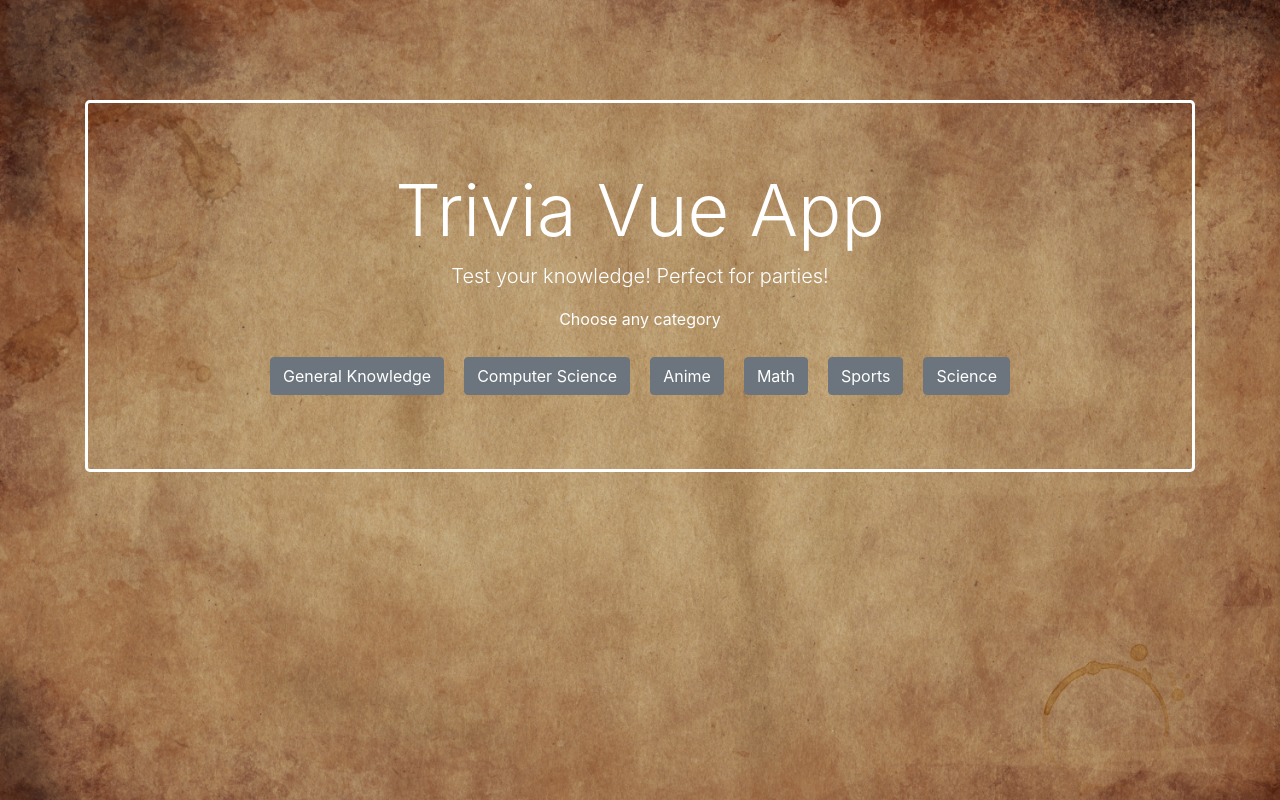
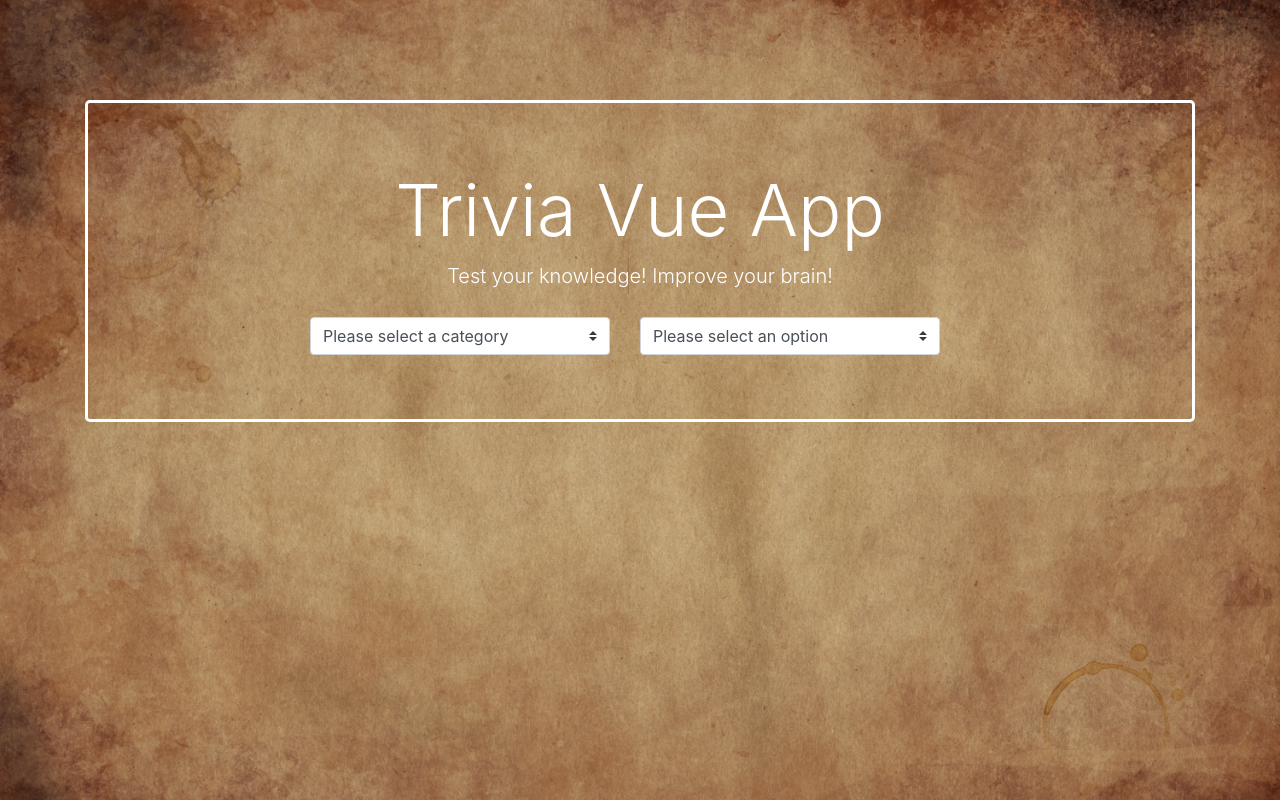
Before and after one commit to SiddarthPandian/Trivia-Vue-App, a Vue app: page /#/ in a window 1280 px wide. Built offline with nearby package versions, Linux system fonts and the light colour scheme.

Commit message:
almost finished product

```diff
--- a/src/App.vue
+++ b/src/App.vue
@@ -54,12 +54,14 @@ export default {
     },
   },
   mounted: function() {
-    fetch(
-      `https://opentdb.com/api.php?amount=10&category=${this.$route.params.id}&type=multiple`,
-      {
-        method: "get",
-      }
-    )
+    if (this.$route.params.difficulty === "any") {
+      var url_api = `https://opentdb.com/api.php?amount=10&category=${this.$route.params.id}&type=multiple`;
+    } else {
+      url_api = `https://opentdb.com/api.php?amount=10&category=${this.$route.params.id}&type=multiple&difficulty=${this.$route.params.difficulty}`;
+    }
+    fetch(url_api, {
+      method: "get",
+    })
       .then((response) => {
         return response.json();
       })
--- a/src/components/Home.vue
+++ b/src/components/Home.vue
@@ -2,37 +2,80 @@
   <div class="container">
     <b-jumbotron
       header="Trivia Vue App"
-      lead="Test your knowledge! Perfect for parties!"
+      lead="Test your knowledge! Improve your brain!"
       :class="Object.keys(this.$route.params).length !== 0 ? 'testing' : ''"
       class="jumbo"
       text-variant="white"
     >
-      <p>Choose any category</p>
-      <router-link class="mybtn" to="/app/General/9" tag="b-button"
-        >General Knowledge</router-link
+      <b-form-select
+        v-model="category.cat_selected"
+        :options="category.cat_options"
+        style="max-width: 300px; margin-right: 30px; margin-top: 10px;"
+      ></b-form-select>
+
+      <b-form-select
+        v-model="difficulty.dif_selected"
+        :options="difficulty.dif_options"
+        style="max-width: 300px; margin-right: 30px; margin-top: 10px;"
+      ></b-form-select>
+
+      <div
+        v-if="
+          category.cat_selected !== null && difficulty.dif_selected !== null
+        "
+        style="margin-bottom: -25px; margin-top: 30px"
       >
-      <router-link class="mybtn" to="/app/Computer/18" tag="b-button"
-        >Computer Science</router-link
-      >
-      <router-link class="mybtn" to="/app/Anime/31" tag="b-button"
-        >Anime</router-link
-      >
-      <router-link class="mybtn" to="/app/Math/19" tag="b-button"
-        >Math</router-link
-      >
-      <router-link class="mybtn" to="/app/Sports/21" tag="b-button"
-        >Sports</router-link
-      >
-      <router-link class="mybtn" to="/app/Science/17" tag="b-button"
-        >Science</router-link
-      >
+        <router-link
+          class="mybtn"
+          :to="url()"
+          tag="b-button"
+          style="background-color: green;"
+          >Play!</router-link
+        >
+      </div>
     </b-jumbotron>
     <router-view></router-view>
   </div>
 </template>
 
 <script>
-export default {};
+export default {
+  data() {
+    return {
+      category: {
+        cat_selected: null,
+        cat_options: [
+          { value: null, text: "Please select a category" },
+          { value: "/app/General/9", text: "General Knowledge" },
+          { value: "/app/Computer/18", text: "Computer Science" },
+          { value: "/app/Anime/31", text: "Anime" },
+          { value: "/app/Sports/21", text: "Sports" },
+          { value: "/app/Science/17", text: "Science" },
+          { value: "/app/History/23", text: "History" },
+          { value: "/app/Geography/22", text: "Geography" },
+          { value: "/app/Music/12", text: "Music" },
+          { value: "/app/Videogames/15", text: "Video Games" },
+          { value: "/app/Television/14", text: "Television" },
+        ],
+      },
+      difficulty: {
+        dif_selected: null,
+        dif_options: [
+          { value: null, text: "Please select an option" },
+          { value: "/easy", text: "Easy" },
+          { value: "/medium", text: "Medium" },
+          { value: "/hard", text: "Hard" },
+          { value: "/any", text: "Any Difficulty" },
+        ],
+      },
+    };
+  },
+  methods: {
+    url() {
+      return this.category.cat_selected.concat(this.difficulty.dif_selected);
+    },
+  },
+};
 </script>
 
 <style scoped>
--- a/src/main.js
+++ b/src/main.js
@@ -16,7 +16,7 @@ Vue.config.productionTip = false;
 const router = new VueRouter({
   routes: [
     // dynamic segments start with a colon
-    { path: "/app/:type/:id", component: App },
+    { path: "/app/:type/:id/:difficulty", component: App },
   ],
 });
 
```
